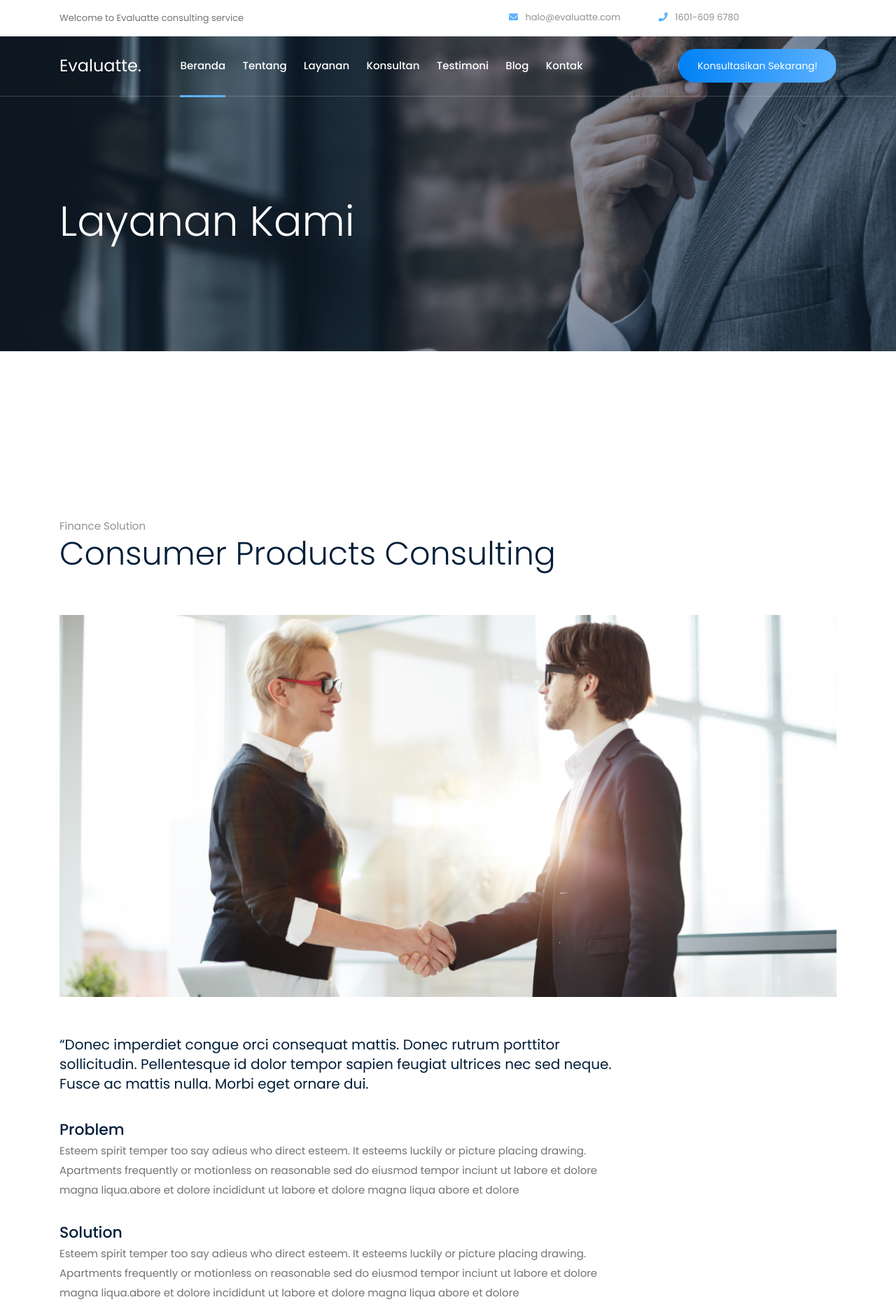
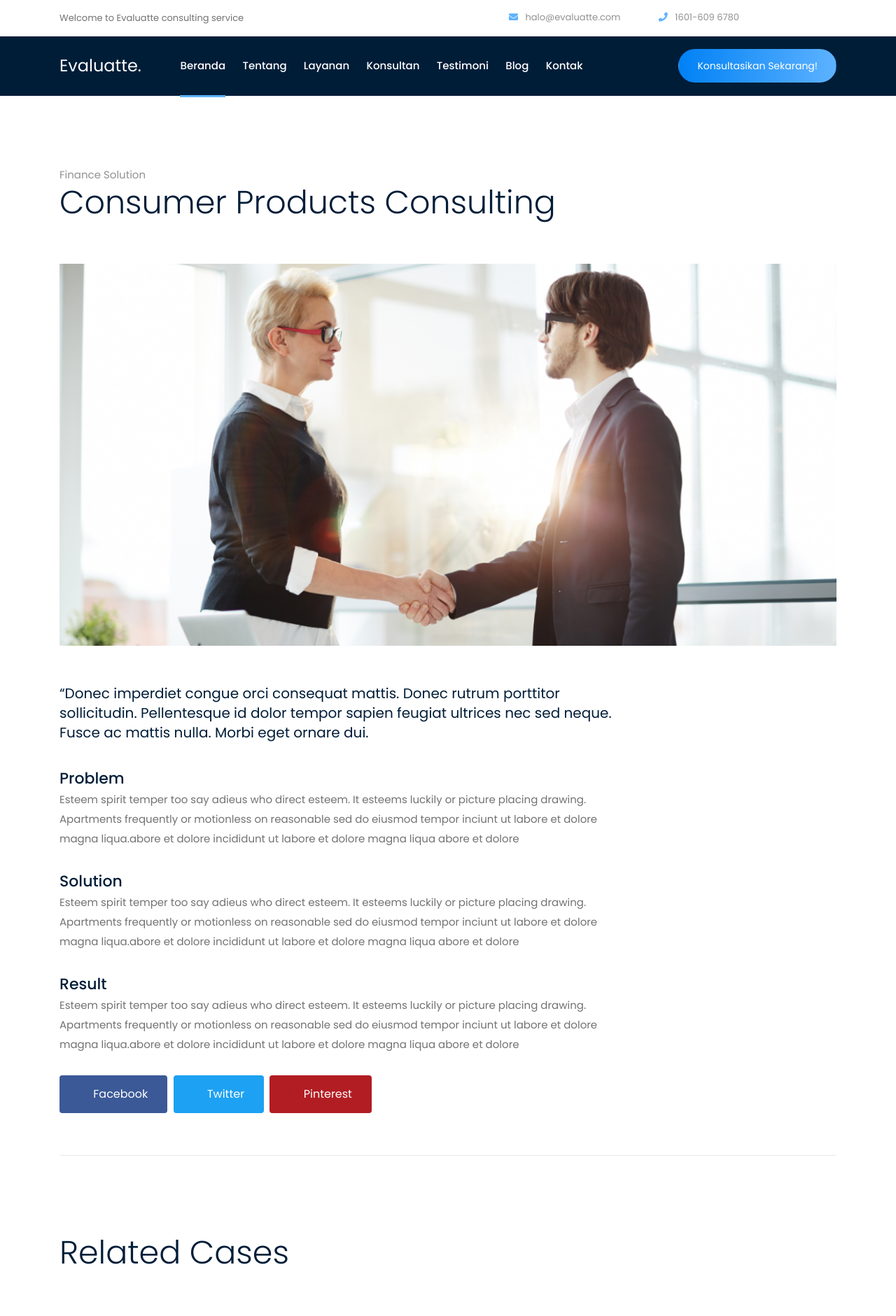
Before and after one commit to argaghulamahmad/evaluatte, a Django app: template views/templates/pages/services/resume.html in a window 1280 px wide. Shown: the top 1881 px of the page at 70% size. Run offline with Django 3.2, Linux system fonts and the light colour scheme; the template is opened without the code that fills it, so the values that code supplies are empty; some libraries are stand-ins or nearby versions; some web fonts are replaced.

Commit message:
Fix missing bg color for services

```diff
--- a/views/templates/pages/services/resume.html
+++ b/views/templates/pages/services/resume.html
@@ -2,18 +2,11 @@
 {% load static %}
 
 {% block content %}
-    <div class="bradcam_area bradcam_bg_1">
-        <div class="container">
-            <div class="row">
-                <div class="col-xl-12">
-                    <div class="bradcam_text">
-                        <h3>Layanan Kami</h3>
-                    </div>
-                </div>
-            </div>
-        </div>
-    </div>
-
+    <style>
+        #sticky-header {
+            background: #001D38;
+        }
+    </style>
     <div class="case_details_area">
         <div class="container">
             <div class="border_bottom">
```
Also changed, not shown: views/templates/pages/services/interview.html (+5 -12 lines), views/templates/pages/services/webinar.html (+5 -12 lines).
